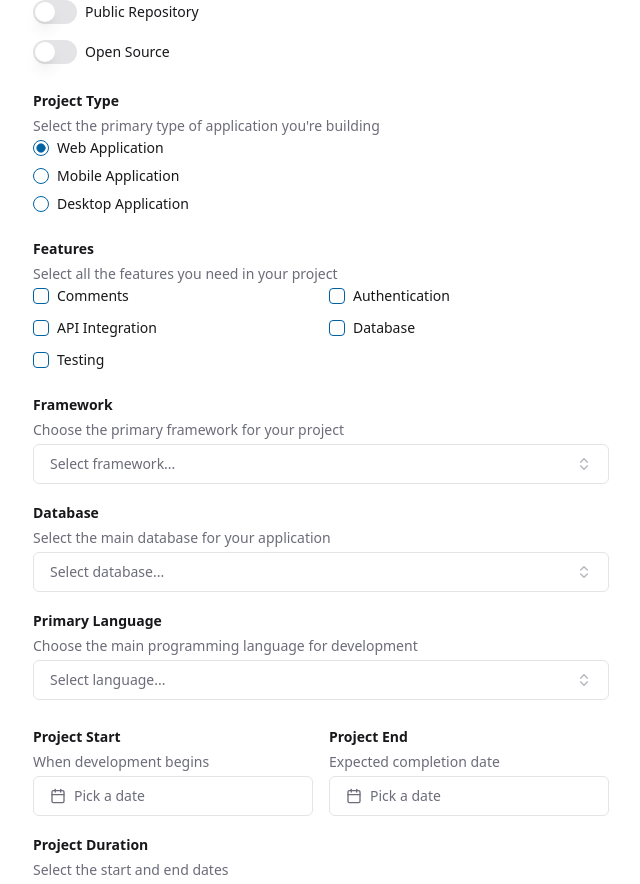
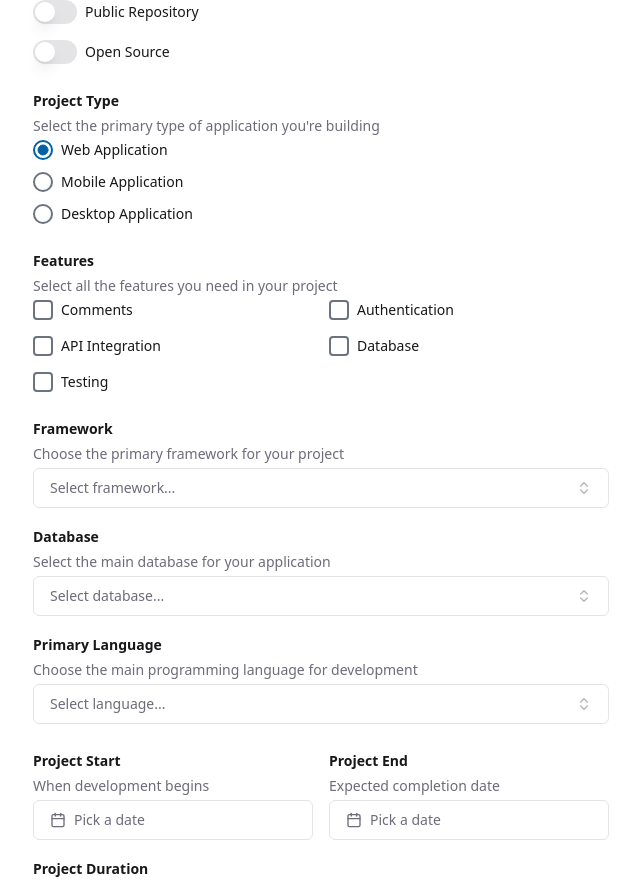
Before and after one commit to dzwillia/summit-ui, a React (Vite) app: page / in a window 1280 px wide. Shown: the part 912-1796 px from the top of the page, without its empty margins (319-959 px from the left). Built offline with nearby package versions, Linux system fonts and the light colour scheme.

Commit message:
Use dark gray border for unselected checkbox and radio buttons.

```diff
--- a/src/components/Checkbox/src/Checkbox.tsx
+++ b/src/components/Checkbox/src/Checkbox.tsx
@@ -17,7 +17,7 @@ const Checkbox = React.forwardRef<React.ElementRef<typeof CheckboxPrimitive.Root
           ref={ref}
           id={id}
           className={cn(
-            'peer h-4 w-4 shrink-0 rounded-sm border border-primary ring-offset-background focus-visible:outline-none focus-visible:ring-2 focus-visible:ring-ring focus-visible:ring-offset-2 disabled:cursor-not-allowed disabled:opacity-50 data-[state=checked]:bg-primary data-[state=checked]:text-primary-foreground',
+            'peer h-5 w-5 shrink-0 rounded-sm border-2 border-gray-500 ring-offset-background focus-visible:outline-none focus-visible:ring-2 focus-visible:ring-ring focus-visible:ring-offset-2 disabled:cursor-not-allowed disabled:opacity-50 data-[state=checked]:border-primary data-[state=checked]:bg-primary data-[state=checked]:text-primary-foreground',
             className
           )}
           {...props}>
--- a/src/components/Radio/src/Radio.tsx
+++ b/src/components/Radio/src/Radio.tsx
@@ -17,12 +17,12 @@ const Radio = React.forwardRef<React.ElementRef<typeof RadioGroupPrimitive.Item>
           ref={ref}
           id={id}
           className={cn(
-            'aspect-square h-4 w-4 rounded-full border border-primary text-primary ring-offset-background focus:outline-none focus-visible:ring-2 focus-visible:ring-ring focus-visible:ring-offset-2 disabled:cursor-not-allowed disabled:opacity-50',
+            'aspect-square h-5 w-5 rounded-full border-2 border-gray-500 text-primary ring-offset-background focus:outline-none focus-visible:ring-2 focus-visible:ring-ring focus-visible:ring-offset-2 disabled:cursor-not-allowed disabled:opacity-50 data-[state=checked]:border-primary ',
             className
           )}
           {...props}>
           <RadioGroupPrimitive.Indicator className="flex items-center justify-center">
-            <Circle className="h-2.5 w-2.5 fill-current text-current" />
+            <Circle className="h-3 w-3 fill-current text-current" />
           </RadioGroupPrimitive.Indicator>
         </RadioGroupPrimitive.Item>
         {label && (typeof label === 'string' ? <Label htmlFor={id}>{label}</Label> : label)}
```
